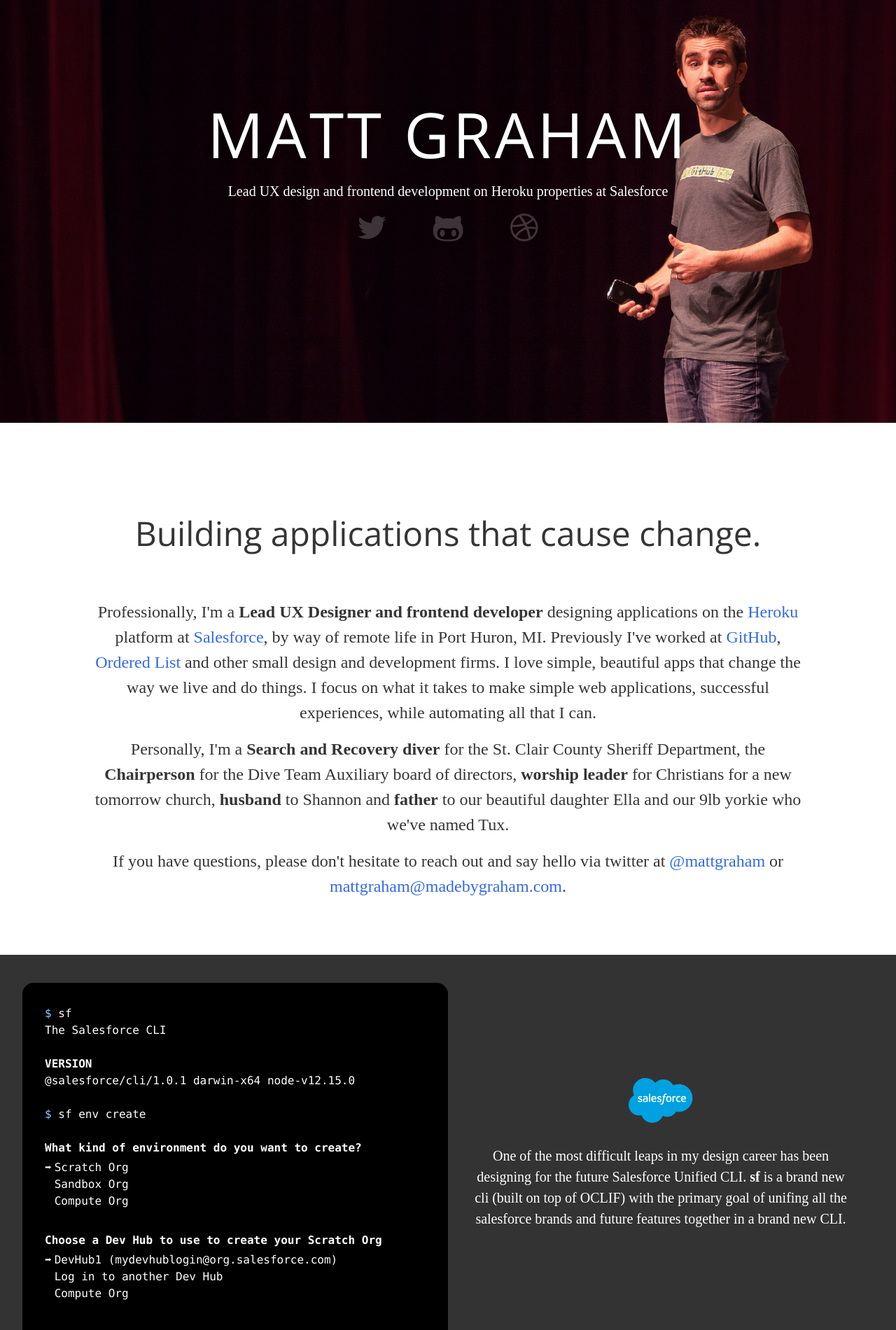
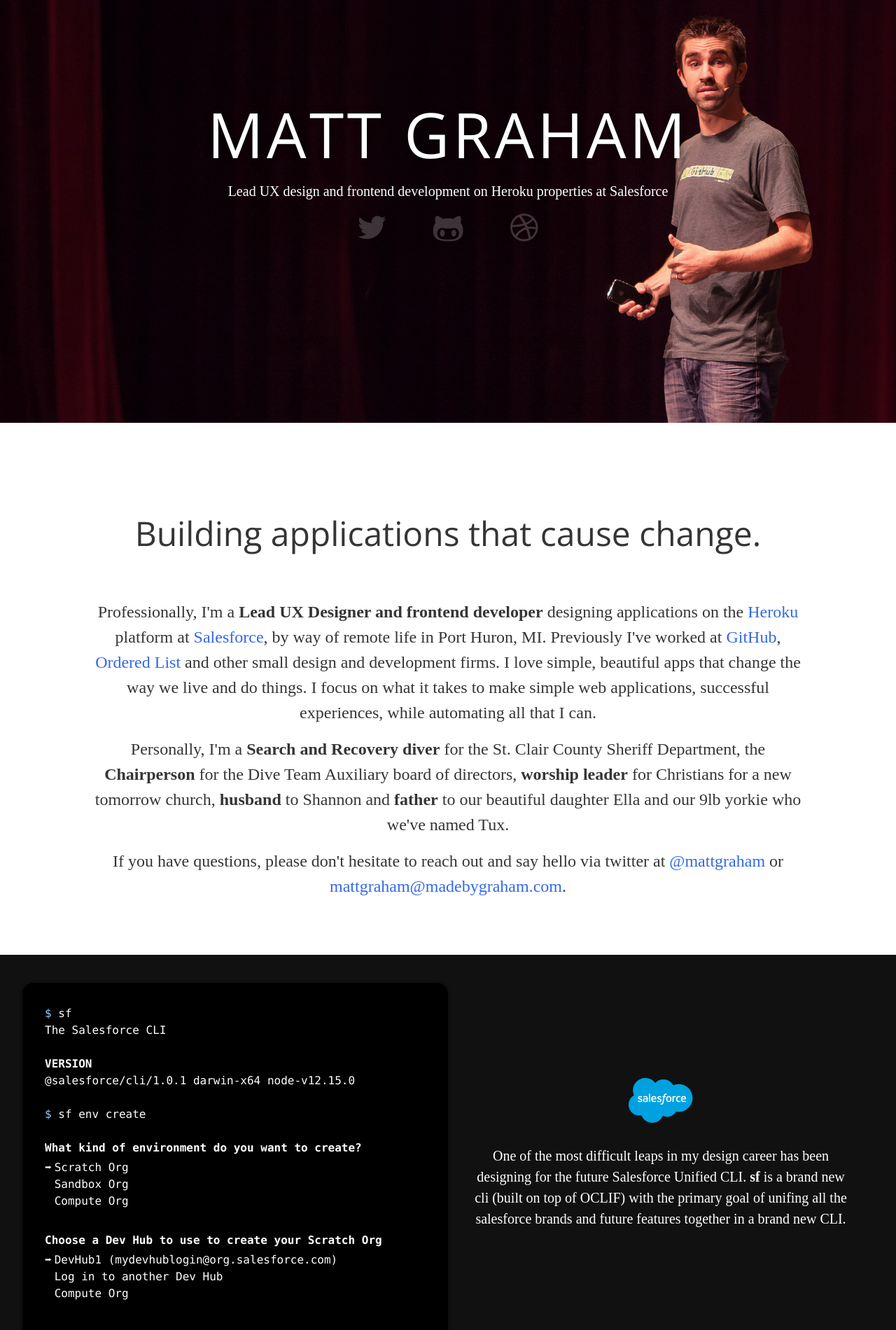
Before and after one commit to mattgraham/mattgraham.github.io, a Jekyll site: the page built from index.md, in a window 1280 px wide. Shown: the part 116-2016 px from the top of the page at 70% size. Built offline with Jekyll 4.4.1, drawn with Linux system fonts in a browser that asks for light colours; nearby versions of some CDN libraries; some web fonts are replaced; comment, search, counter and statistics services are not loaded; grey boxes are pictures that could not be loaded.

Commit message:
fixing colors

```diff
--- a/index.md
+++ b/index.md
@@ -33,13 +33,13 @@ customCSS: post-home.css
 </div>
 
 
-<div class="bg-dark-gray portfolio-item pt4 ph1 ph4-l" id="salesforce-cli">
+<div class="bg-near-black portfolio-item pt4 ph1 ph4-l" id="salesforce-cli">
   <div class="flex flex-column flex-row-ns w-100 mw9 center">
 
     <div class="w-100 w-50-ns pt2 flex flex-column items-center order-1 order-0-ns">
       <div class="flex-auto"></div>
 
-      <div class="white f4 lh-copy bg-black br4 br--top w-100 code f5 pa4 overflow-scroll">
+      <div class="white f4 lh-copy bg-black shadow-1 br4 br--top w-100 code f5 pa4 overflow-scroll">
         <div><span class="light-blue">$</span> sf</div>
         <div>The Salesforce CLI</div>
         <br/>
```
